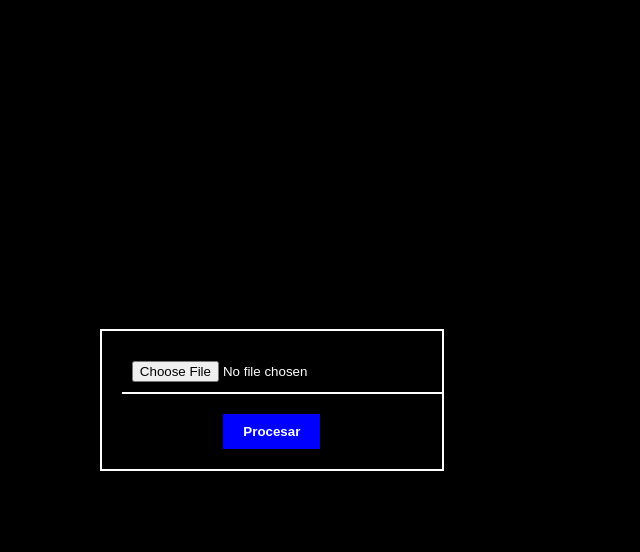
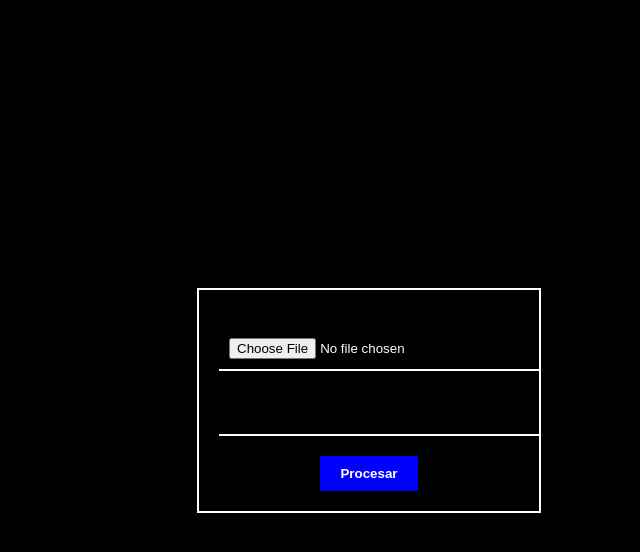
Before and after one commit to lui5ib/MSG, a FastAPI app: page / in a window 1280 px wide. Shown: the top 552 px of the page, without its empty margins (536-1176 px from the left). Run offline with FastAPI, Linux system fonts and the light colour scheme.

Commit message:
MSG 2.0.0 A custom message was added

```diff
--- a/app/excel_processing.py
+++ b/app/excel_processing.py
@@ -3,7 +3,7 @@
 import pyautogui as pg
 import time
 
-def process_excel(data):
+def process_excel(data, message):
     # Procesa el archivo Excel y envía mensajes de WhatsApp aquí
     #url_excel= r"C:\Users\---5---\Desktop\Clientes.xlsx"
     #img=Image.open(r"C:\Users\---5---\Desktop\descargar.jpeg")
@@ -17,7 +17,8 @@
         producto = data.loc[i,'Producto']
 
         # Crear mensaje personalizado
-        mensaje = "Hola, " + nombre + "! Gracias por comprar " + producto + " con nosotros 🙌"
+        # Usar el mensaje personalizado proporcionado desde el frontend
+        mensaje = f'Hola {nombre} {message}'
 
         # Abrir una nueva pestaña para entrar a WhatsApp Web
         # Opción 1: Si te abre WhastApp Web directamente en Google Chrome
--- a/main.py
+++ b/main.py
@@ -1,9 +1,12 @@
-from fastapi import FastAPI, Request, File, UploadFile
+from fastapi import FastAPI, Request, File, UploadFile, Form
 from fastapi.templating import Jinja2Templates
 from fastapi.staticfiles import StaticFiles
 from app.excel_processing import process_excel  # Importa la función
 import pandas as pd
 import io
+from pydantic import BaseModel  # Importa BaseModel de Pydantic
+#import tempfile
+
 
 app = FastAPI()
 app.mount("/static", StaticFiles(directory="static"), name="static")
@@ -13,19 +16,28 @@
 async def read_form(request: Request):
     return templates.TemplateResponse("index.html", {"request": request})
 
+# Define un modelo Pydantic para el formulario
+class FormInput(BaseModel):
+    message: str  # Define un campo 'message' de tipo str
+
+# ...
+
 @app.post("/process/")
-async def process_file(file: UploadFile):
+async def process_file(file: UploadFile, message: str = Form (...)):
+    # Ahora 'form' contendrá los datos del formulario deserializados
+
     # Crear una copia temporal del archivo que sea seekable
     file_data = io.BytesIO(file.file.read())
 
-    # Leer el archivo Excel desde la copia temporal
+    # Leer el archivo Excel desde el DataFrame obtenido
     excel_data = pd.read_excel(file_data, sheet_name='Ventas')
 
-    # Llamar a la función process_excel para procesar los datos
-    process_excel(excel_data)
+    # Llamar a la función process_excel para procesar los datos y enviar el mensaje personalizado
+    process_excel(excel_data, message)
 
     # Puedes devolver una respuesta con los datos procesados
     return {"message": "Archivo Excel procesado correctamente"}
 
+
 if __name__ == "__main__":
     pass
--- a/templates/index.html
+++ b/templates/index.html
@@ -5,9 +5,12 @@
     <link rel="stylesheet" href="/static/style.css">
 </head>
 <body>
-    <h1>Cargar un archivo Excel</h1>
+    <h1>Formulario de Carga de Archivo Excel</h1>
     <form action="/process/" method="post" enctype="multipart/form-data">
-        <input type="file" name="file" accept=".xlsx">
+        <label for="file">Selecciona un archivo Excel:</label>
+        <input type="file" name="file" id="file" accept=".xlsx, .xls">
+        <label for="message">Mensaje personalizado:</label>
+        <input type="text" name="message" id="message">
         <button type="submit">Procesar</button>
     </form>
 </body>
```
